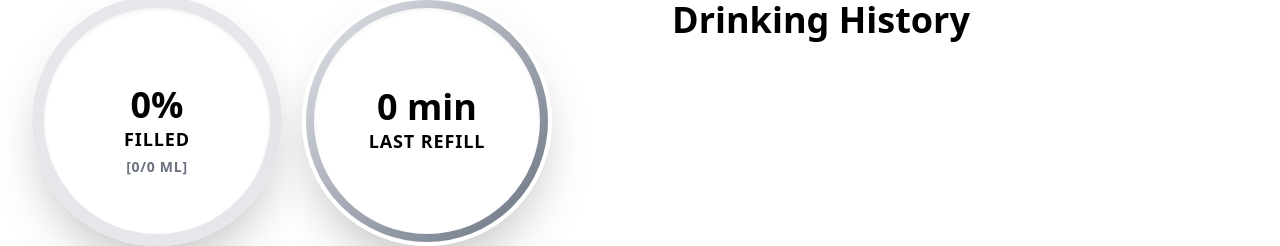
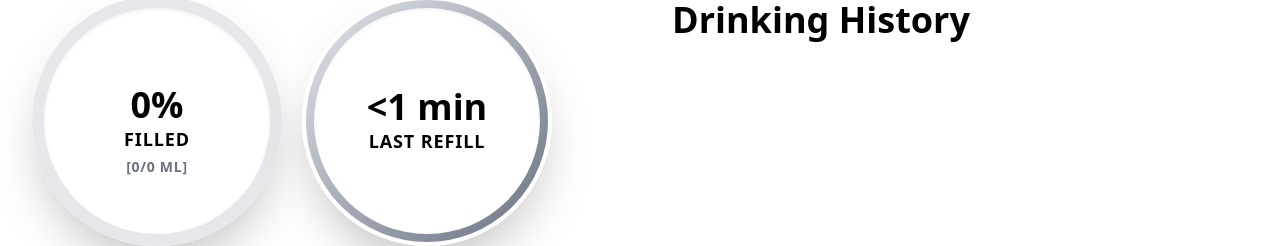
Before and after one commit to bkandlbauer/smug, a React (Vite) app: page / in a window 1280 px wide. Shown: the part 236-482 px from the top of the page. Built offline with nearby package versions, Linux system fonts and the light colour scheme.

Commit message:
update refill time

```diff
--- a/src/App.jsx
+++ b/src/App.jsx
@@ -12,7 +12,7 @@ function App() {
   const [fillML, setFillML] = useState(DataService.fillLevel);
   const [fillMax, setFillMax] = useState(DataService.profile ? DataService.profile.data.ml : 0);
   const [history, setHistory] = useState(DataService.getHistoryData());
-  const [last, setLast] = useState(0);
+  const [last, setLast] = useState(getTimeSince(DataService.lastRefill));
   const [temperature, setTemperature] = useState(0);
   const [connection, setConnection] = useState("disconnected");
   const [profile, setProfile] = useState(DataService.profile ? DataService.profile.name : "no mug selected");
@@ -26,11 +26,19 @@ function App() {
       setFillMax(event.detail[2]);
       setLast(event.detail[3]);
       setHistory(DataService.getHistoryData());
+      setLast(getTimeSince(DataService.lastRefill));
     });
     DataService.onSignal("temperature", (event) => setTemperature(event.detail));
     DataService.onSignal("connection", (event) => setConnection(event.detail ? "connected" : "disconnected"));
     DataService.onSignal("select-profile", (event) => setProfile(event.detail));
   }, []);
+
+  useEffect(() => {
+    const interval = setInterval(() => {
+      setLast(getTimeSince(DataService.lastRefill));
+    }, 10000);
+    return () => clearInterval(interval);
+  });
 
   return (
     <div className="mt-15">
@@ -60,4 +68,16 @@ function App() {
   )
 }
 
+function getTimeSince(timestamp) {
+  const diffMs = Date.now() - timestamp;
+  const diffMins = Math.floor(diffMs / 60000);
+
+  if (diffMins < 1) return '<1 min';
+  if (diffMins < 60) return `${diffMins} min${diffMins !== 1 ? 's' : ''}`;
+
+  const hours = Math.floor(diffMins / 60);
+  const mins = diffMins % 60;
+  return `${hours} hr${hours !== 1 ? 's' : ''}${mins > 0 ? ` ${mins} min${mins !== 1 ? 's' : ''}` : ''}`;
+}
+
 export default App
--- a/src/components/LastRefill.jsx
+++ b/src/components/LastRefill.jsx
@@ -10,7 +10,7 @@ const LastRefill = ({ value, size = 250 }) => {
       <div
         className="absolute inset-2 flex flex-col items-center justify-center rounded-full bg-white text-black shadow-inner"
       >
-        <div className="text-4xl font-extrabold">{value} min</div>
+        <div className="text-4xl font-extrabold">{value}</div>
         <div className="text-lg font-semibold uppercase tracking-wider">
           last refill
         </div>
```
